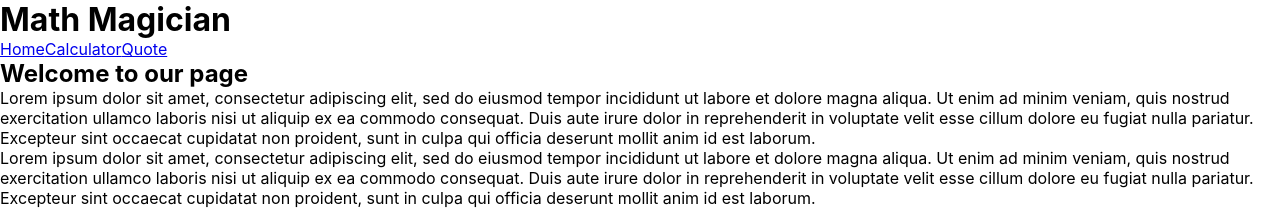
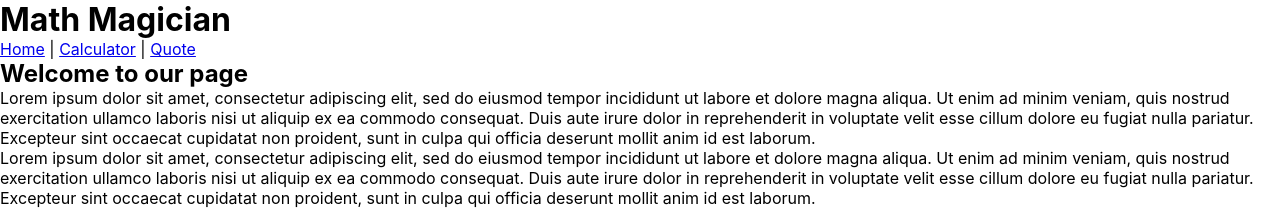
Before and after one commit to emiliazm/math-magicians, a React (Create React App) app: page / in a window 1280 px wide. Shown: the top 210 px of the page. Built offline with nearby package versions, Linux system fonts and the light colour scheme.

Commit message:
Fix nav and router. Add Navigate

```diff
--- a/src/App.js
+++ b/src/App.js
@@ -5,6 +5,7 @@ import {
   Routes,
   Route,
   Link,
+  Navigate,
 } from 'react-router-dom';
 import Home from './components/home';
 import Quote from './components/quote';
@@ -15,16 +16,21 @@ class App extends React.Component {
   render() {
     return (
       <Router>
+        <div className="header-container">
           <h1>Math Magician</h1>
           <nav>
             <Link to="/">Home</Link>
+            <span> | </span>
             <Link to="/calculator">Calculator</Link>
+            <span> | </span>
             <Link to="/quote">Quote</Link>
           </nav>
+        </div>
         <Routes>
           <Route path="/" element={<Home />} />
           <Route path="/calculator" element={<Calculator previous="" operand="" current="0" solved={false} />} />
           <Route path="/quote" element={<Quote />} />
+          <Route path="*" element={<Navigate to="/" />} />
         </Routes>
       </Router>
     );
```
Lines whose indentation alone changed are shown as unchanged.
